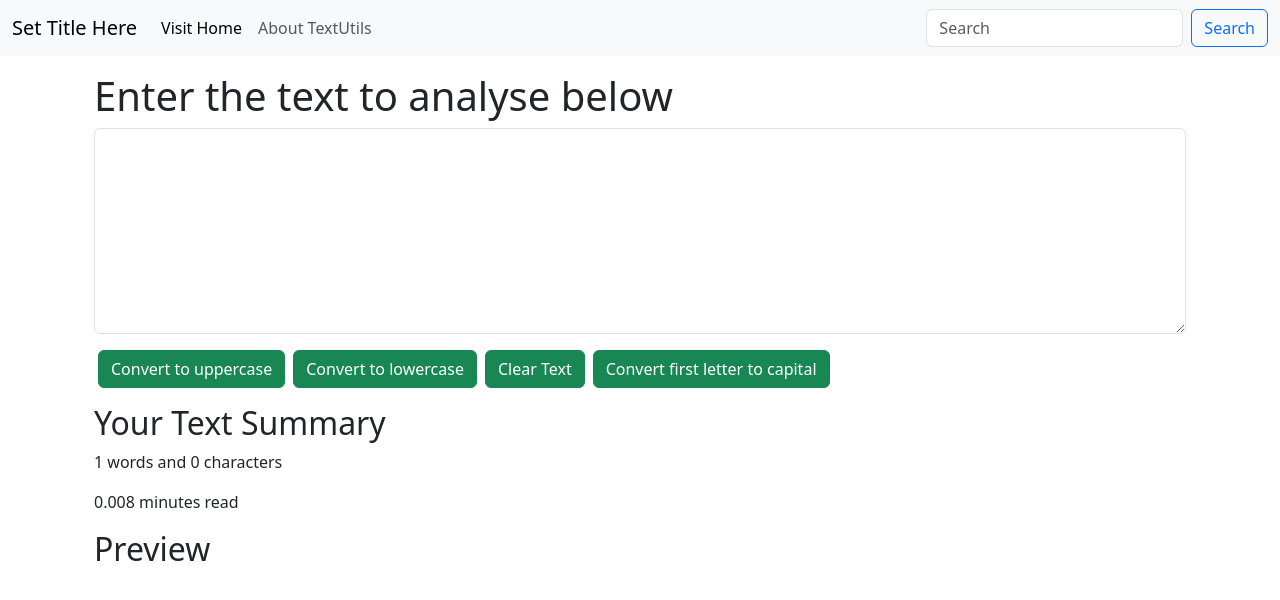
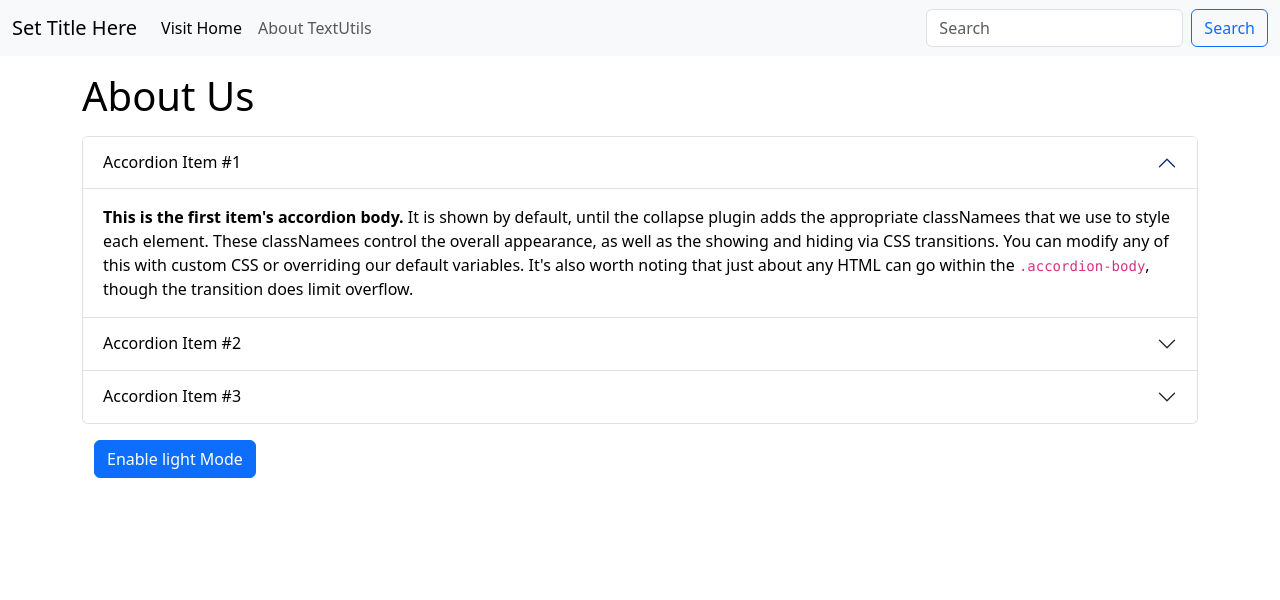
Before and after one commit to charvik42/TextUtils, a React (Create React App) app: page / in a window 1280 px wide. Shown: the top 600 px of the page. Built offline with nearby package versions, Linux system fonts and the light colour scheme.

Commit message:
Added dark mode feature

```diff
--- a/src/App.js
+++ b/src/App.js
@@ -1,13 +1,15 @@
 import './App.css';
 import Navbar from './components/Navbar';
 import TextForm from './components/TextForm';
+import About from './components/About';
 
 function App() {
   return (
     <>
     <Navbar title="Set Title Here" aboutText="About TextUtils" homeTab="Visit Home" />
     <div className="container my-3">
-      <TextForm heading="Enter the text to analyse below"/>
+    {/*<TextForm heading="Enter the text to convert"/>*/}
+    <About/>
     </div>
     </>
   );
--- /dev/null
+++ b/src/components/About.js
@@ -0,0 +1,78 @@
+import React, { useState } from 'react'
+
+export default function About() {
+
+    const [myStyle, setMyStyle] = useState(
+        {
+            color: 'black',
+            backgroundColor: 'white'
+        }
+    )
+
+    const [btntxt, setBtnTxt] = useState("Enable light Mode")
+
+    let toggleStyle = () => {
+        if(myStyle.color === "black"){
+            setMyStyle({
+                color: 'white',
+                backgroundColor: 'black',
+                border: '1 px solid white'
+            })
+            setBtnTxt("Enable dark Mode");
+        }
+        else{
+            setMyStyle({
+                color: 'black',
+                backgroundColor: 'white'
+            })
+            setBtnTxt("Enable light Mode");
+            }
+    }
+
+  return (
+    <div classNameName="container" style={myStyle}>
+        <h1 className="my-3">About Us</h1>
+    <div className="accordion" id="accordionExample" style={myStyle}>
+    <div className="accordion-item">
+        <h2 className="accordion-header" id="headingOne">
+        <button className="accordion-button" type="button" data-bs-toggle="collapse" style={myStyle} data-bs-target="#collapseOne" aria-expanded="true" aria-controls="collapseOne">
+            Accordion Item #1
+        </button>
+        </h2>
+        <div id="collapseOne" className="accordion-collapse collapse show" aria-labelledby="headingOne" data-bs-parent="#accordionExample">
+        <div className="accordion-body" style={myStyle}>
+            <strong>This is the first item's accordion body.</strong> It is shown by default, until the collapse plugin adds the appropriate classNamees that we use to style each element. These classNamees control the overall appearance, as well as the showing and hiding via CSS transitions. You can modify any of this with custom CSS or overriding our default variables. It's also worth noting that just about any HTML can go within the <code>.accordion-body</code>, though the transition does limit overflow.
+        </div>
+        </div>
+    </div>
+    <div className="accordion-item">
+        <h2 className="accordion-header" id="headingTwo">
+        <button className="accordion-button collapsed" type="button" data-bs-toggle="collapse" style={myStyle} data-bs-target="#collapseTwo" aria-expanded="false" aria-controls="collapseTwo">
+            Accordion Item #2
+        </button>
+        </h2>
+        <div id="collapseTwo" className="accordion-collapse collapse" aria-labelledby="headingTwo" data-bs-parent="#accordionExample">
+        <div className="accordion-body" style={myStyle}>
+            <strong>This is the second item's accordion body.</strong> It is hidden by default, until the collapse plugin adds the appropriate classNamees that we use to style each element. These classNamees control the overall appearance, as well as the showing and hiding via CSS transitions. You can modify any of this with custom CSS or overriding our default variables. It's also worth noting that just about any HTML can go within the <code>.accordion-body</code>, though the transition does limit overflow.
+        </div>
+        </div>
+    </div>
+    <div className="accordion-item">
+        <h2 className="accordion-header" id="headingThree">
+        <button className="accordion-button collapsed" type="button" data-bs-toggle="collapse" style={myStyle} data-bs-target="#collapseThree" aria-expanded="false" aria-controls="collapseThree">
+            Accordion Item #3
+        </button>
+        </h2>
+        <div id="collapseThree" className="accordion-collapse collapse" aria-labelledby="headingThree" data-bs-parent="#accordionExample">
+        <div className="accordion-body" style={myStyle}>
+            <strong>This is the third item's accordion body.</strong> It is hidden by default, until the collapse plugin adds the appropriate classNamees that we use to style each element. These classNamees control the overall appearance, as well as the showing and hiding via CSS transitions. You can modify any of this with custom CSS or overriding our default variables. It's also worth noting that just about any HTML can go within the <code>.accordion-body</code>, though the transition does limit overflow.
+        </div>
+        </div>
+    </div>
+    </div>
+    <div className="container">
+        <button type="button" class="btn btn-primary my-3" onClick={toggleStyle}>{btntxt}</button>
+    </div>
+    </div>
+  )
+}
--- a/src/components/TextForm.js
+++ b/src/components/TextForm.js
@@ -20,6 +20,7 @@
         let newText = text.charAt(0).toUpperCase() + text.slice(1);
         setText(newText);
     }
+
     const handleOnChange = (event)=>{
         console.log("On change");
         setText(event.target.value);
@@ -42,7 +43,7 @@
             </div>
             <div className="container my-3">
                 <h2>Your Text Summary</h2>
-                <p>{text.split(" ").length} words and {text.length} characters</p>
+                <p>{text.split(" ").length-1} words and {text.length} characters</p>
                 <p>{0.008*text.split(" ").length} minutes read</p>
                 <h2>Preview</h2>
                 <p>{text}</p>
```
